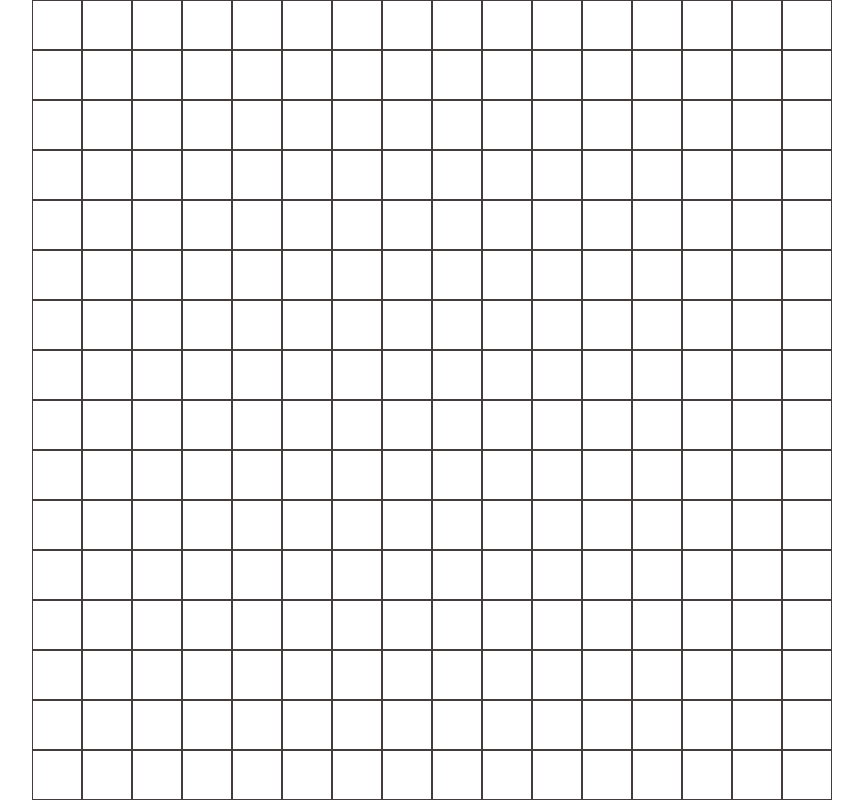
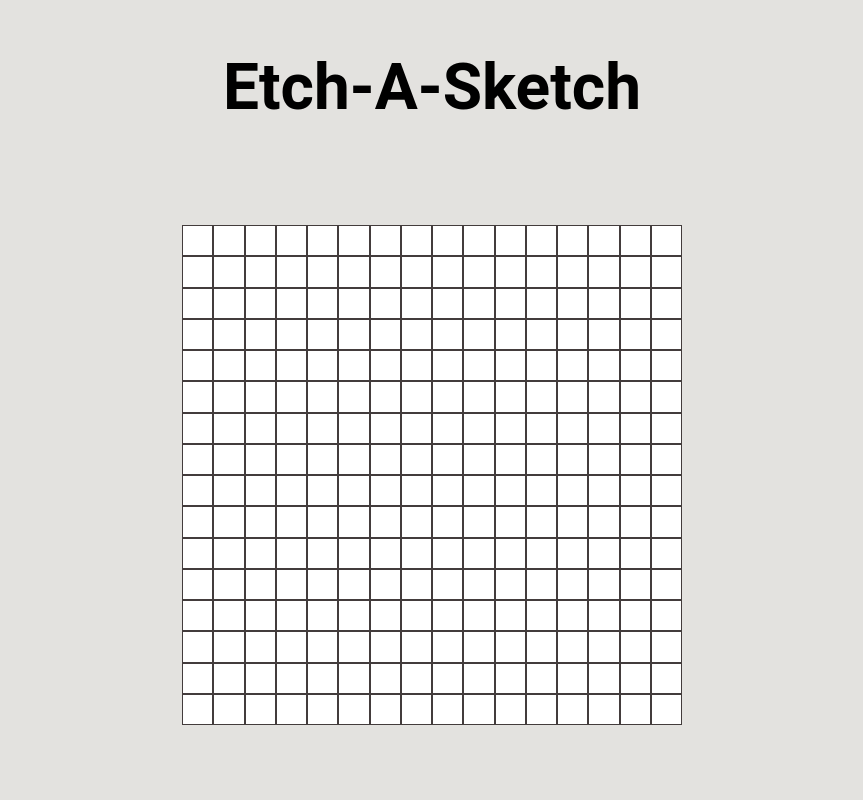
Before and after one commit to SenSlay/etch-a-sketch, a plain HTML site: page index.html in a window 1280 px wide. Shown: the whole page, without its empty margins (208-1071 px from the left). Drawn offline with Linux system fonts and the light colour scheme.

Commit message:
Add 3 sections: header, main, footer. Add background color and Roboto font. Adjust size of grid to 500px and set bgcolor to white.

```diff
--- a/index.html
+++ b/index.html
@@ -7,7 +7,20 @@
     <link rel="stylesheet" href="styles.css">
 </head>
 <body>
-    <div class="grid">
+    <div class="header">
+        <h1>Etch-A-Sketch</h1>
+    </div>
+
+    <div class="main">
+        <div class="controls">
+        </div>
+
+        <div class="grid">
+        </div>
+    </div>
+
+    <div class="footer">
+
     </div>
 
     <script src="script.js"></script>
--- a/styles.css
+++ b/styles.css
@@ -2,14 +2,35 @@
     margin: 0;
     padding: 0;
     border: 0;
+    font-family: 'Roboto', sans-serif;
+}
+
+body {
+    height: 100vh;
+    background-color: #E3E2DF;
+}
+
+.header {
+    text-align: center;
+    padding: 50px;
+}
+
+.header > h1 {
+    font-size: 4rem;
+}
+
+.main {
+    display: flex;
+    padding: 50px;
 }
 
 .grid {
     display: flex;
     flex-direction: column;
-    height: 800px;
-    width: 800px;
+    height: 500px;
+    width: 500px;
     margin: auto;
+    background-color: white;
 }
 
 .row {
```
